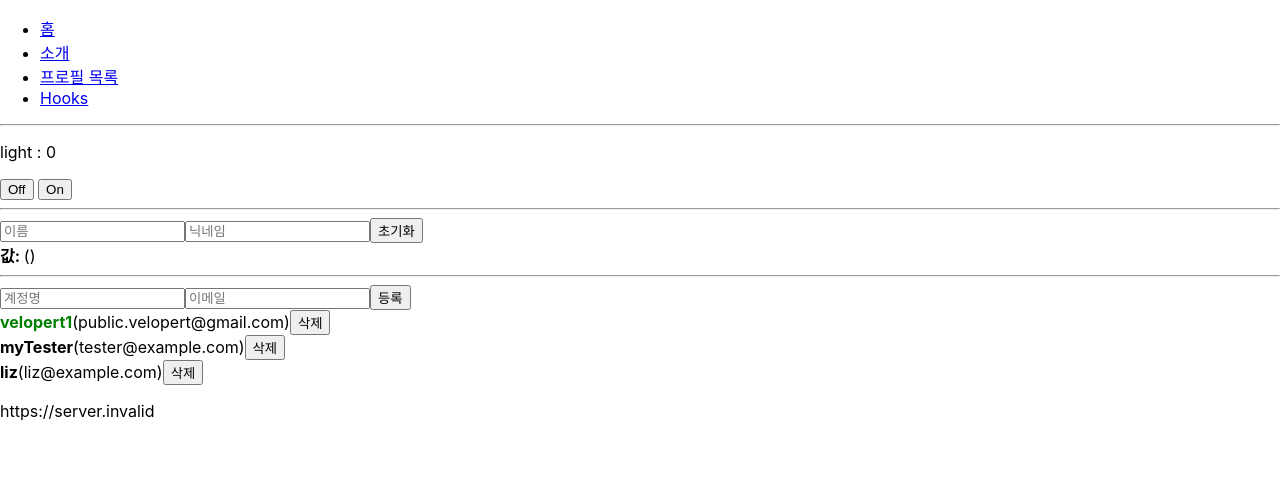
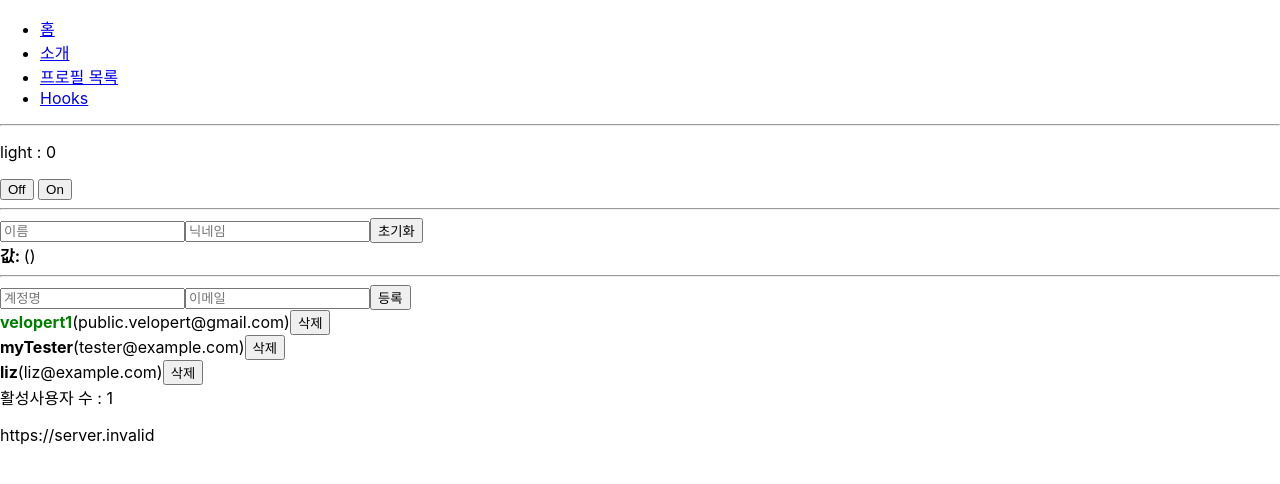
Before and after one commit to YangSeung-min/react-example-2, a React (Create React App) app: page /hooks in a window 1280 px wide. Shown: the top 484 px of the page. Built offline with nearby package versions, Linux system fonts and the light colour scheme; no server answers.

Commit message:
Hooks useMemo

```diff
--- a/src/pages/Hooks.js
+++ b/src/pages/Hooks.js
@@ -1,5 +1,10 @@
-import React, { useState, useRef, useEffect } from "react";
+import React, { useState, useRef, useEffect, useMemo } from "react";
 // import "./styles.css";
+
+function countActiveUsers(users) {
+  console.log('활성 사용자 수를 세는중...');
+  return users.filter(user => user.active).length;
+}
 
 function Hooks() {
   let [light, setLight] = useState(0);
@@ -73,6 +78,9 @@
     );
   };
 
+  // const count = countActiveUsers(users);
+  const count = useMemo(() => countActiveUsers(users), [users]);
+
   return (
     <div className="App">
       <div>
@@ -89,6 +97,7 @@
         onCreate={onCreate}
       />
       <UserList users={users} onRemove={onRemove} onToggle={onToggle}/>
+      <div>활성사용자 수 : {count}</div>
     </div>
   );
 }
```
